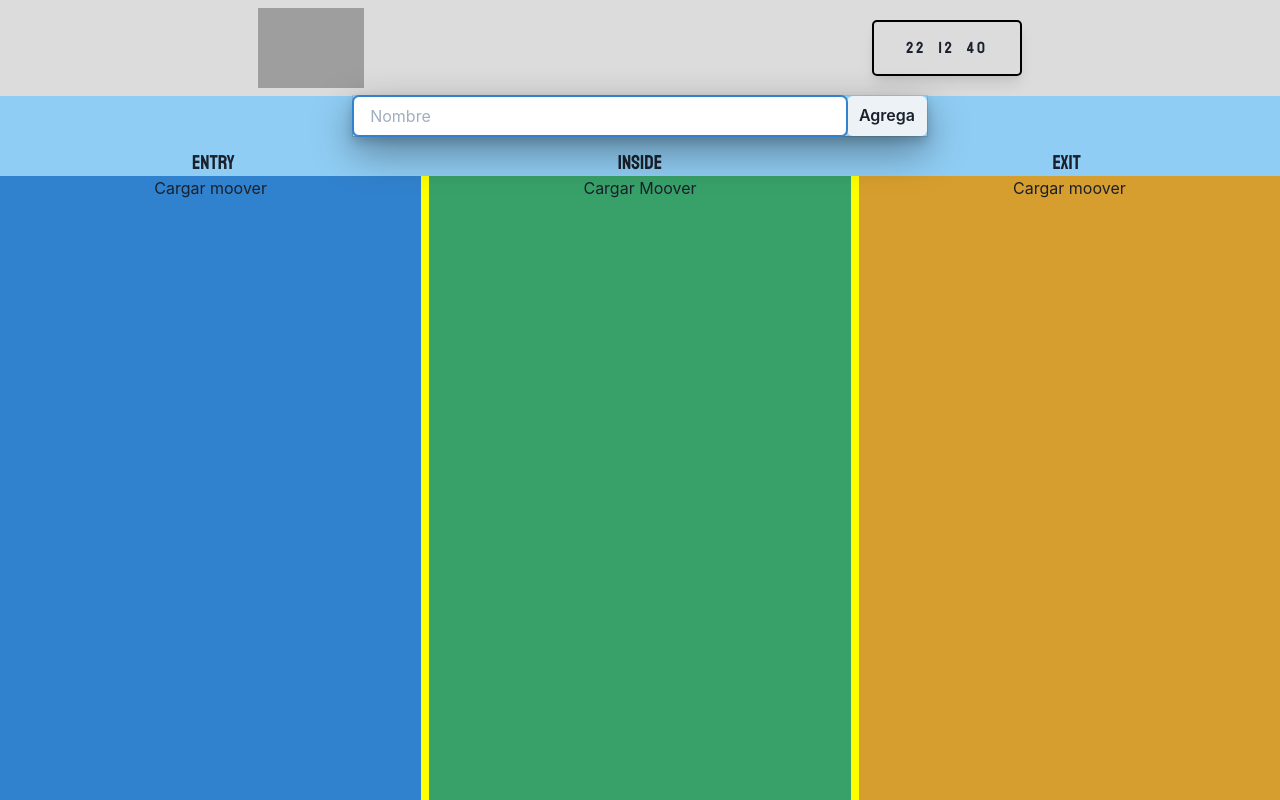
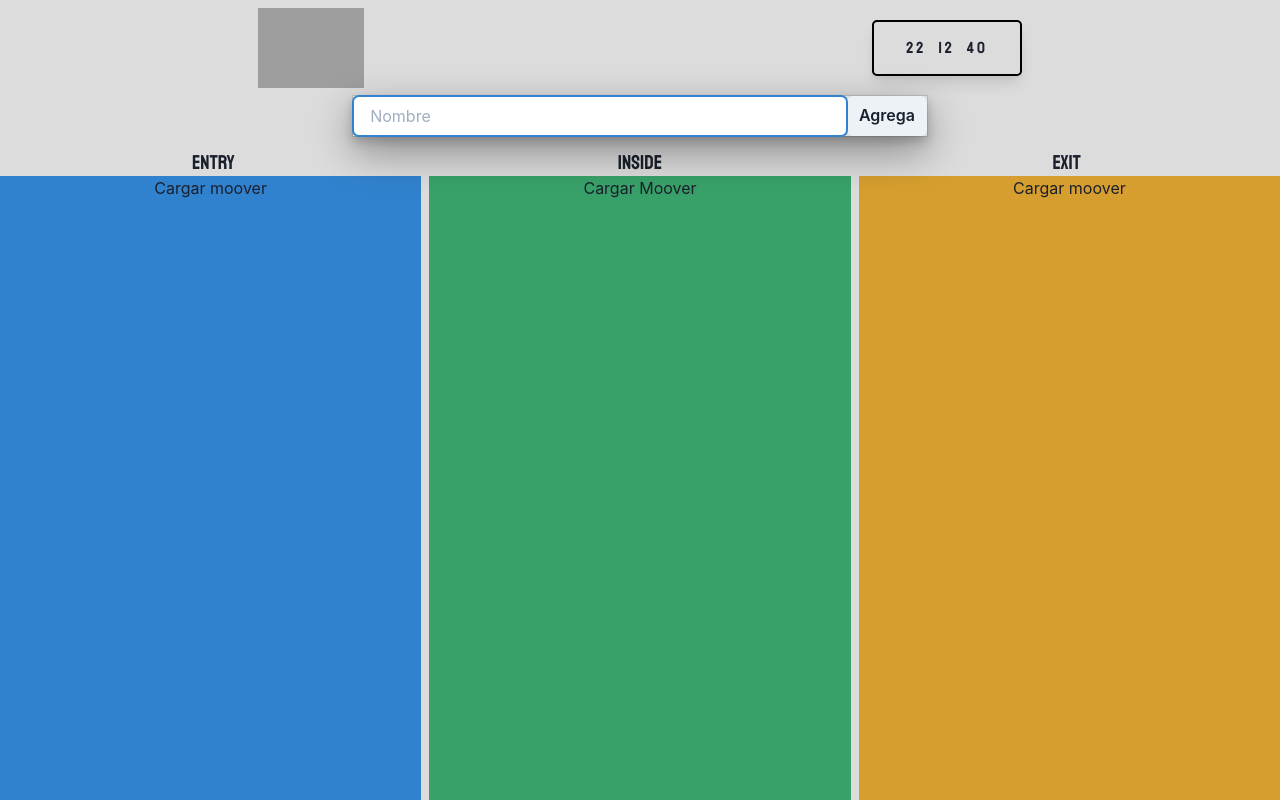
Before and after one commit to Miguel-Andres/WarehouseLogist, a React (Create React App) app: page / in a window 1280 px wide. Shown: the top 800 px of the page. Built offline with nearby package versions, Linux system fonts and the light colour scheme; grey boxes are pictures that could not be loaded.

Commit message:
bg dashb

```diff
--- a/src/components/Dashboard.js
+++ b/src/components/Dashboard.js
@@ -15,9 +15,9 @@ import Titlemain from "./Titlemain";
 export default function Dashboard() {
   return (
     <React.Fragment>
-      <Grid templateColumns="repeat(3,1fr)"   bg="green.200">
+      <Grid templateColumns="repeat(3,1fr)"  bg="gainsboro" >
          <UserProvider >
-           <GridItem colSpan={3}bg="blue.200" h="20" >
+           <GridItem colSpan={3} h="20" >
              <Search />
              <Titlemain />
            </GridItem>
@@ -26,7 +26,7 @@ export default function Dashboard() {
          <ExitProvider>
            <GridItem colSpan={3} >
 
-          <Grid  bg="yellow" gap={2}>
+          <Grid  gap={2}>
 
           <VStack bg="blue.500" minH="100vh" >
             <Entry />
```
